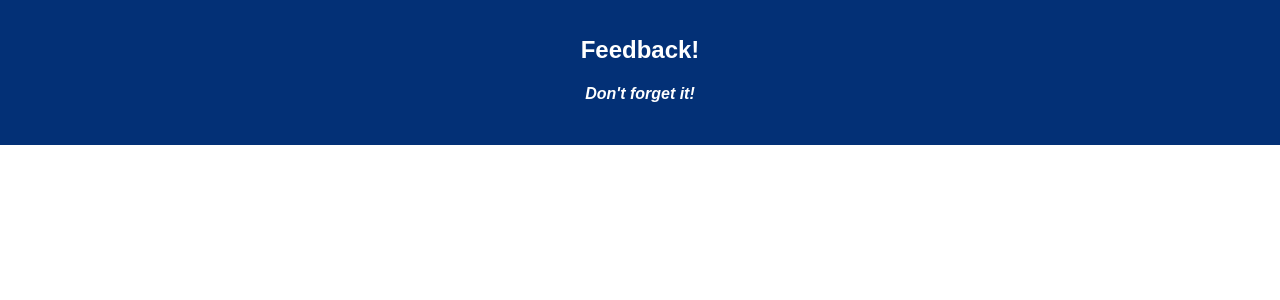
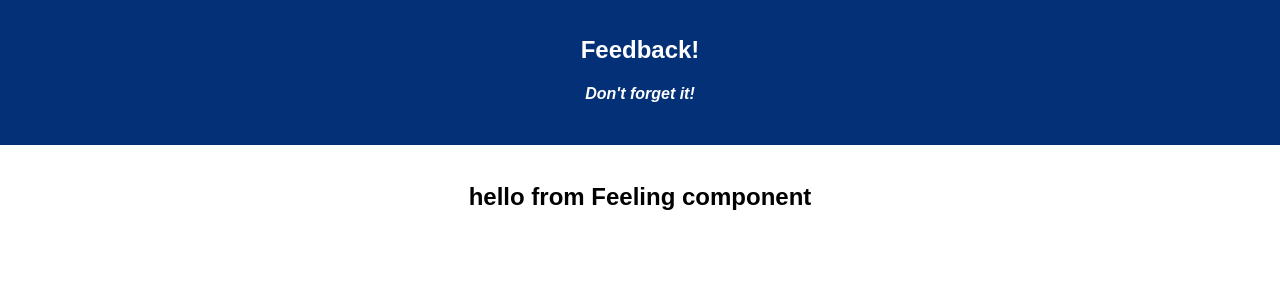
Before and after one commit to jmicko/redux-feedback-loop, a React (Create React App) app: page / in a window 1280 px wide. Shown: the top 300 px of the page. Built offline with nearby package versions, Linux system fonts and the light colour scheme.

Commit message:
Create feeling route and component

```diff
--- a/package.json
+++ b/package.json
@@ -8,6 +8,7 @@
     "pg": "^8.2.1",
     "react": "^16.8.6",
     "react-dom": "^16.8.6",
+    "react-router-dom": "^5.2.0",
     "react-scripts": "^3.4.0"
   },
   "devDependencies": {
--- a/src/components/App/App.js
+++ b/src/components/App/App.js
@@ -1,5 +1,9 @@
 import React, { Component } from 'react';
 import axios from 'axios';
+import { HashRouter as Router, Route } from 'react-router-dom';
+
+import Feeling from "../Feeling/Feeling"
+
 import './App.css';
 
 class App extends Component {
@@ -11,6 +15,9 @@ class App extends Component {
           <h4><i>Don't forget it!</i></h4>
         </header>
         <br/>
+        <Router>
+          <Route exact path="/" component={Feeling} />
+        </Router>
       </div>
     );
   }
--- /dev/null
+++ b/src/components/Feeling/Feeling.js
@@ -0,0 +1,16 @@
+// imports
+import React, { Component } from 'react';
+
+// class
+class Feeling extends Component {
+    render() {
+        return (
+            <div>
+                <h2>hello from Feeling component</h2>
+            </div>
+        ) // end return
+    } // end render
+} // end class
+
+// export
+export default Feeling;
```
Also changed, not shown: src/components/_template/_template.js (added, +16 -0 lines), 1 other file (tests, documents, lock files or other folders).
